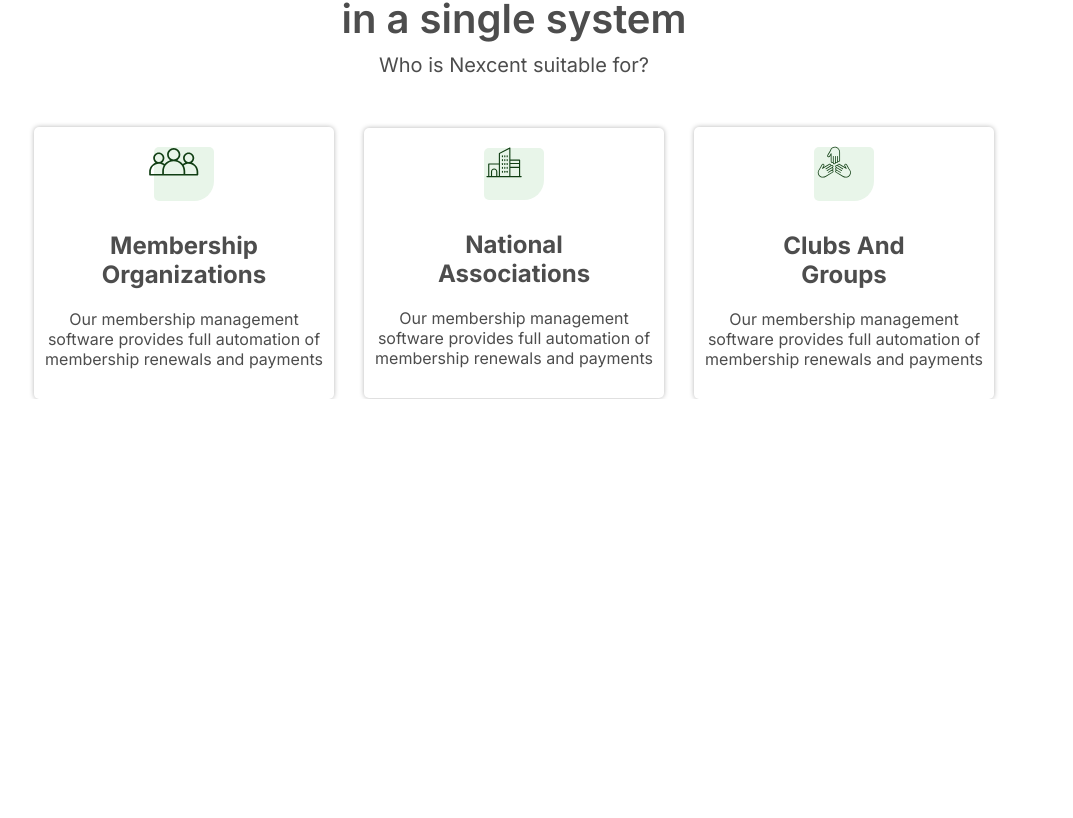
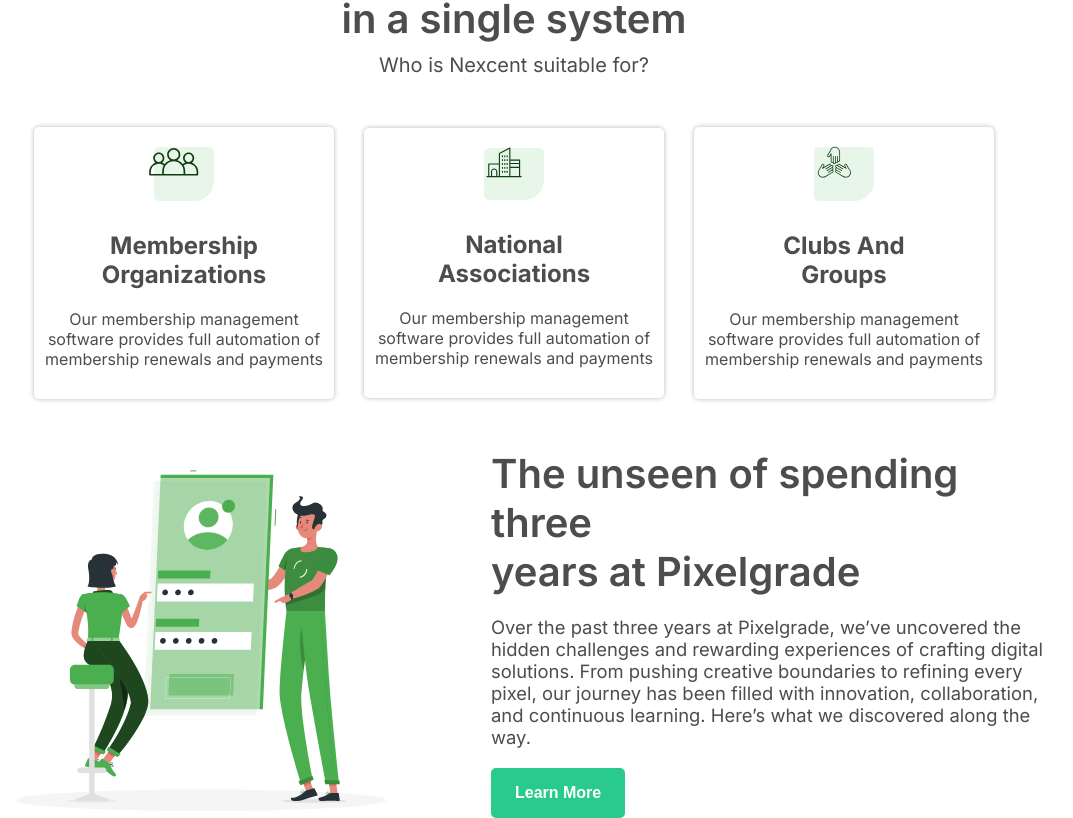
Before and after one commit to varspijoyan/nexcent-website-project, a React (Create React App) app in the folder project/: page / in a window 1280 px wide. Shown: the part 1099-1917 px from the top of the page, without its empty margins (126-1199 px from the left). Before the commit the page ends 1498 px from the top, so only its background shows below. Built offline with nearby package versions, Linux system fonts and the light colour scheme.

Commit message:
Added 'learn more' section

```diff
--- /dev/null
+++ b/project/src/components/learn-more-section/LearnMoreSection.jsx
@@ -0,0 +1,22 @@
+import image from "../../assets/images/rafiki.svg";
+import styles from "../../styles/LearnMoreSection.module.css";
+
+export default function LearnMoreSection() {
+    return (
+        <div className={styles.container}>
+            <section className={styles.learnMoreSection}>
+                <img src={image} alt="image" />
+                <div className={styles.textContainer}>
+                    <h1 className={styles.title}>The unseen of spending three <br /> years at Pixelgrade</h1>
+                    <p className={styles.description}>
+                        Over the past three years at Pixelgrade, we’ve uncovered the hidden challenges
+                        and rewarding experiences of crafting digital solutions. From pushing creative boundaries
+                        to refining every pixel, our journey has been filled with innovation, collaboration, and
+                        continuous learning. Here’s what we discovered along the way.
+                    </p>
+                    <button className={styles.btn}>Learn More</button>
+                </div>
+            </section>
+        </div>
+    )
+}
--- a/project/src/pages/MainPage.jsx
+++ b/project/src/pages/MainPage.jsx
@@ -1,4 +1,5 @@
 import ClientsSection from "../components/clients-section/ClientsSection";
+import LearnMoreSection from "../components/learn-more-section/LearnMoreSection";
 import MainSection from "../components/main-section/MainSection";
 import MembershipSection from "../components/membership-section/MembershipSection";
 
@@ -8,6 +9,7 @@ export default function MainPage() {
             <MainSection />
             <ClientsSection />
             <MembershipSection />
+            <LearnMoreSection/>
         </>
     );
 }
--- /dev/null
+++ b/project/src/styles/LearnMoreSection.module.css
@@ -0,0 +1,53 @@
+.container {
+    display: flex;
+    justify-content: center;
+    align-items: center;
+    margin: 0 auto;
+}
+
+.learnMoreSection {
+    margin-top: 50px;
+    display: flex;
+    justify-content: center;
+    align-items: center;
+    gap: 50px;
+    flex-wrap: wrap;
+}
+
+.textContainer {
+    width: 45vw;
+    display: flex;
+    flex-direction: column;
+    gap: 20px;
+    align-items: flex-start;
+}
+
+.learnMoreSection img {
+    width: 60vmin;
+}
+
+.title {
+    font-size: 5vmin;
+    font-weight: 600;
+}
+
+.description {
+    font-size: 2.3vmin;
+}
+
+.btn {
+    padding: 2vmin 3vmin;
+    font-weight: 600;
+    font-size: 2vmin;
+    border: none;
+    border-radius: 5px;
+    color: white;
+    background-color: var(--primary);
+    cursor: pointer;
+}
+
+@media screen and (max-width: 991px) {
+    .learnMoreSection {
+        flex-direction: column;
+    }
+}
```
